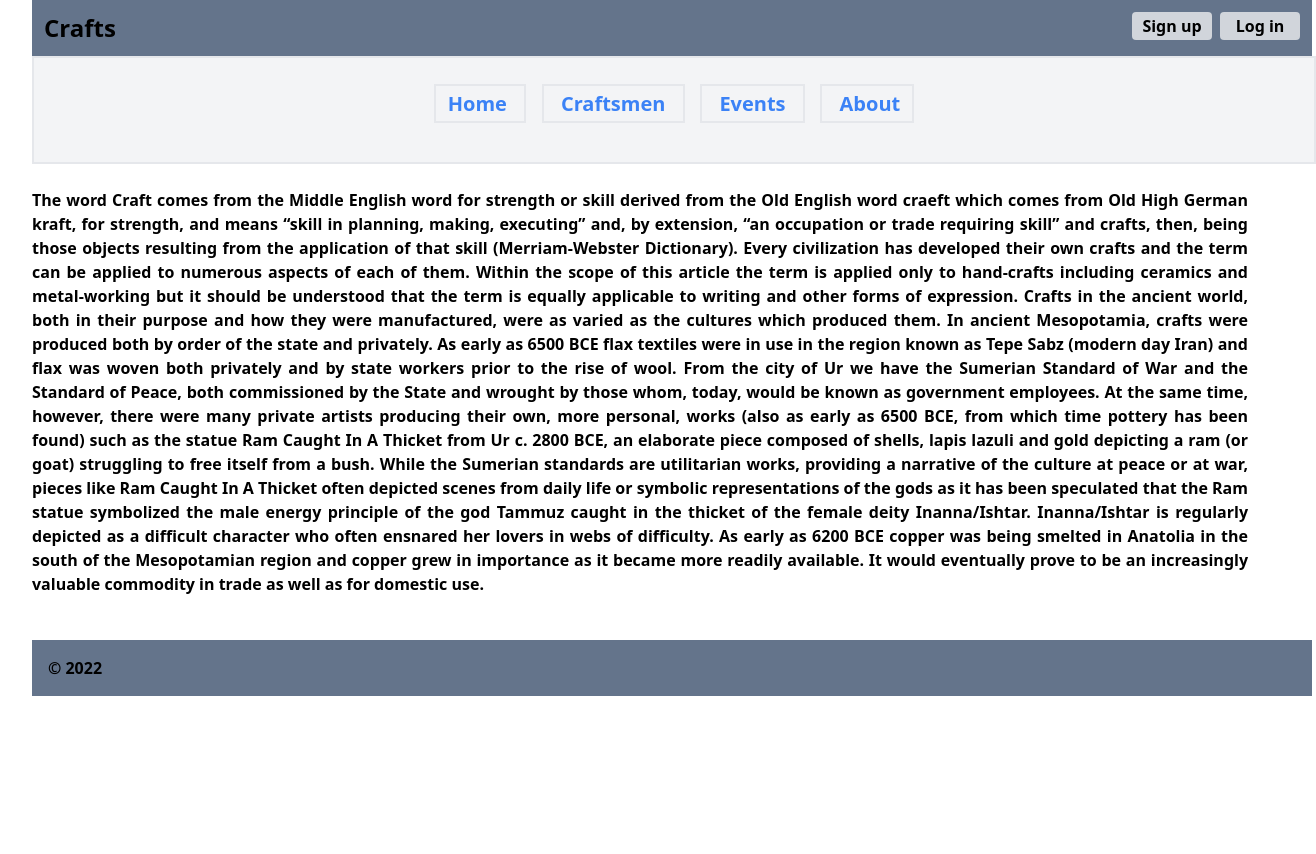
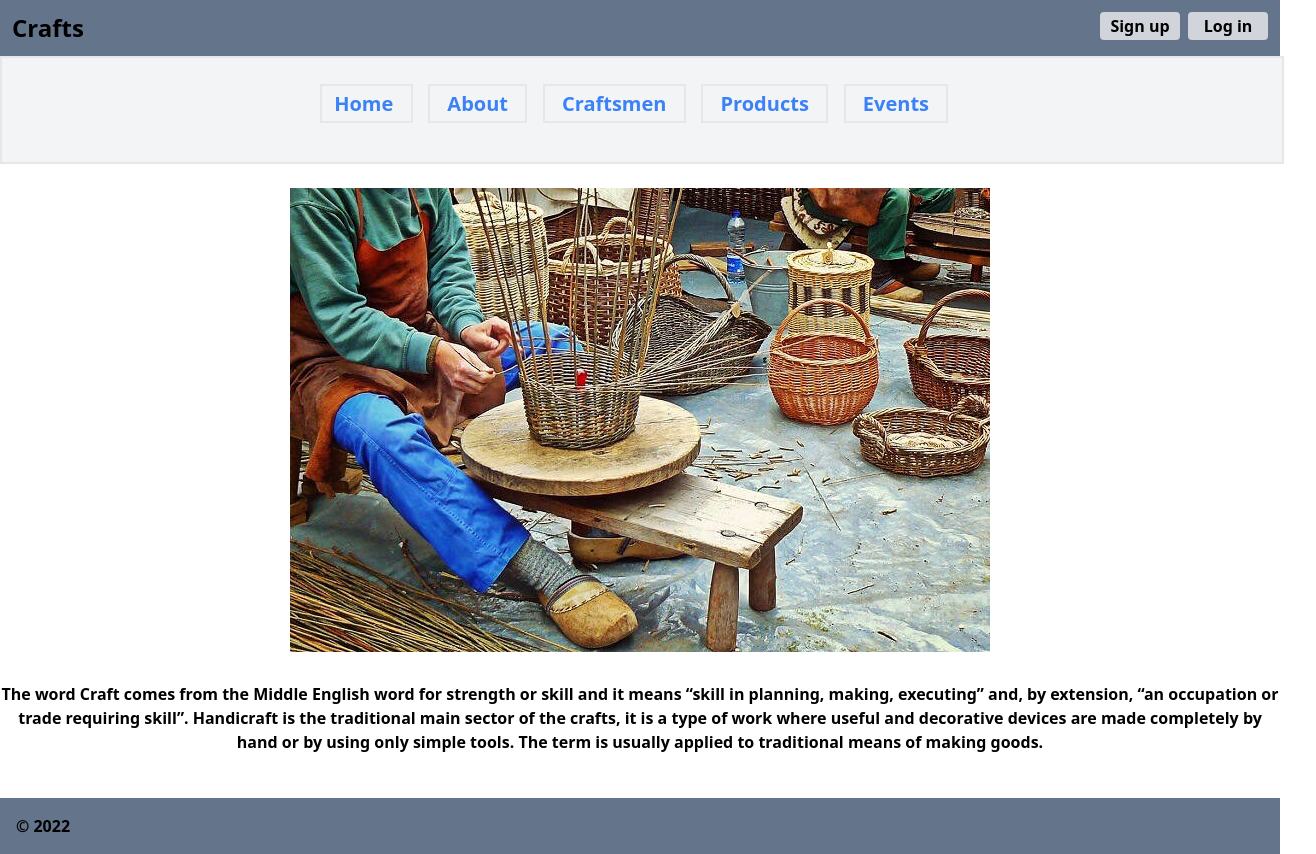
Before and after one commit to muhammadqasemtarboush1/craft-front-end, a Next.js app: page / in a window 1280 px wide. Shown: the whole page, 1316 px wide, since content can reach past the window. Before the commit the page ends 800 px from the top, so only its background shows below. Built offline with nearby package versions, Linux system fonts and the light colour scheme.

Commit message:
adding products+about pages

```diff
--- a/components/Main.js
+++ b/components/Main.js
@@ -1,31 +1,23 @@
-import Link from 'next/link'
+import Image from 'next/dist/client/image'
+import craft3 from '../assets/craft3.jpg';
 
 export default function Main(){
     return (
         <main className=''>
-        <nav className='box-content h-10 border-2 w-screen py-8 bg-gray-100 text-xl font-bold text-center'>
-            <Link href="Home">
-                <a className="h-20 w-20 p-2 border-2 py-1 px-3 text-blue-500 hover:text-blue-800" target="_blank"> Home </a>
-            </Link>
-            &nbsp; &nbsp;
-            <Link href="Craftsmen">
-                <a className="h-20 w-20 p-2 border-2 py-1 px-3 text-blue-500 hover:text-blue-800" target="_blank"> Craftsmen </a>
-            </Link>
-            &nbsp; &nbsp;
-            <Link href="Events">
-                <a className="h-20 w-20 p-2 border-2 py-1 px-3 text-blue-500 hover:text-blue-800" target="_blank"> Events </a>
-            </Link>
-            &nbsp; &nbsp;
-            <Link href="About">
-                <a className="h-20 w-20 p-2 border-2 py-1 px-3 text-blue-500 hover:text-blue-800" target="_blank"> About </a>
-            </Link>
-        </nav>
+        <div className="relative w-450 h-350 rounded-md overflow-hidden text-center">
+        <Image
+        className=''
+        src={craft3}
+        alt="craft"
+        />
+        </div>
         &nbsp; &nbsp;
-        <p className='text-center font-semibold text-justify'>
-            The word Craft comes from the Middle English word for strength or skill derived from the Old English word craeft which comes from Old High German kraft, for strength, and means “skill in planning, making, executing” and, by extension, “an occupation or trade requiring skill” and crafts, then, being those objects resulting from the application of that skill (Merriam-Webster Dictionary). Every civilization has developed their own crafts and the term can be applied to numerous aspects of each of them. Within the scope of this article the term is applied only to hand-crafts including ceramics and metal-working but it should be understood that the term is equally applicable to writing and other forms of expression.
-            Crafts in the ancient world, both in their purpose and how they were manufactured, were as varied as the cultures which produced them. In ancient Mesopotamia, crafts were produced both by order of the state and privately. As early as 6500 BCE flax textiles were in use in the region known as Tepe Sabz (modern day Iran) and flax was woven both privately and by state workers prior to the rise of wool. From the city of Ur we have the Sumerian Standard of War and the Standard of Peace, both commissioned by the State and wrought by those whom, today, would be known as government employees.
-            At the same time, however, there were many private artists producing their own, more personal, works (also as early as 6500 BCE, from which time pottery has been found) such as the statue Ram Caught In A Thicket from Ur c. 2800 BCE, an elaborate piece composed of shells, lapis lazuli and gold depicting a ram (or goat) struggling to free itself from a bush. While the Sumerian standards are utilitarian works, providing a narrative of the culture at peace or at war, pieces like Ram Caught In A Thicket often depicted scenes from daily life or symbolic representations of the gods as it has been speculated that the Ram statue symbolized the male energy principle of the god Tammuz caught in the thicket of the female deity Inanna/Ishtar. Inanna/Ishtar is regularly depicted as a difficult character who often ensnared her lovers in webs of difficulty.
-            As early as 6200 BCE copper was being smelted in Anatolia in the south of the Mesopotamian region and copper grew in importance as it became more readily available. It would eventually prove to be an increasingly valuable commodity in trade as well as for domestic use.
+        <p className='text-center font-semibold'>
+            The word Craft comes from the Middle English word for strength or skill and it means “skill
+            in planning, making, executing” and, by extension, “an occupation or trade requiring skill”.
+            Handicraft is the traditional main sector of the crafts, it is a type of work
+            where useful and decorative devices are made completely by hand or by using only simple tools.
+            The term is usually applied to traditional means of making goods.
         </p>
         </main>
     )
--- /dev/null
+++ b/components/Navigation.js
@@ -0,0 +1,28 @@
+import Link from "next/link"
+
+export default function Navigation(){
+    return(
+        <nav className='box-content h-10 border-2 w-screen py-8 bg-gray-100 text-xl font-bold text-center'>
+        <Link href="/">
+            <a className="h-20 w-20 p-2 border-2 py-1 px-3 text-blue-500 hover:text-blue-800" target="_blank"> Home </a>
+        </Link>
+        &nbsp; &nbsp;
+        <Link href="/About">
+            <a className="h-20 w-20 p-2 border-2 py-1 px-3 text-blue-500 hover:text-blue-800" target="_blank"> About </a>
+        </Link>
+        &nbsp; &nbsp;
+        <Link href="/Craftsmen">
+            <a className="h-20 w-20 p-2 border-2 py-1 px-3 text-blue-500 hover:text-blue-800" target="_blank"> Craftsmen </a>
+        </Link>
+        &nbsp; &nbsp;
+        <Link href="/Products">
+            <a className="h-20 w-20 p-2 border-2 py-1 px-3 text-blue-500 hover:text-blue-800" target="_blank"> Products </a>
+        </Link>
+        &nbsp; &nbsp;
+        <Link href="/Events">
+            <a className="h-20 w-20 p-2 border-2 py-1 px-3 text-blue-500 hover:text-blue-800" target="_blank"> Events </a>
+        </Link>
+        &nbsp; &nbsp;
+  </nav>
+    )
+}
--- a/components/index.js
+++ b/components/index.js
@@ -1,3 +1,4 @@
 export { default as Header } from './Header';
 export { default as Footer } from './Footer';
 export { default as Main } from './Main';
+export { default as Navigation } from './Navigation';
--- /dev/null
+++ b/pages/About.js
@@ -0,0 +1,31 @@
+import { Header, Navigation, Footer } from "../components"
+import Image from 'next/dist/client/image'
+
+import craft2 from '../assets/craft2.jpg';
+
+export default function About(){
+    return (
+        <>
+        <Header/>
+        <Navigation/>
+        &nbsp; &nbsp;
+        <div className="relative w-450 h-350 rounded-md overflow-hidden text-center">
+        <Image
+        layout=""
+        src={craft2}
+        alt="craft"
+        width="450px"
+        height="350px"
+        quality={100}
+        />
+        </div>
+        &nbsp; &nbsp;
+        <p className='text-center font-semibold text-xl'>
+            Our idea for this project is to create a website called crafts for the craftsmen to present their products on. The craftsmen will also be able to sell their products to the customers easily.
+            Nowadays online shopping is taking over the world, so those who cannot afford having a physical store somewhere can take advantage of that having an online shop. The main purpose of creating the website is to show the world that there is a lot of talented people who can do fascinating things but can't afford opening a shop or creating a website, so this can provide these people with an opportunity to do exactly what they have always dreamed of but could not afford.
+            At the same time, we will offer events for the craftsmen and the customers to come, see, and inspect the products and the pieces in real life as they wish.
+        </p>
+        <Footer/>
+        </>
+    )
+}
--- /dev/null
+++ b/pages/Products.js
@@ -0,0 +1,69 @@
+import { Header, Navigation, Footer } from '../components'
+import { useState } from 'react';
+
+export default function Products() {
+  const [userInput, setUserInput] = useState([]);
+  function handleUserInput(e){
+    e.preventDefault();
+    const inputObject = {
+        "Name": e.target.name.value,
+        "Products_name": e.target.name_of.value,
+        "Description": e.target.desc.value,
+        "Price": e.target.price.value,
+    }
+
+    setUserInput([...userInput, inputObject])
+
+    }
+  return (
+    <div className=''>
+      <Header/>
+      <Navigation/>
+      &nbsp; &nbsp;
+      <form onSubmit={handleUserInput} className='ml-6'>
+        <div className='flex ml-3'>
+          <label className='font-semibold'>Craftmen name: </label>
+          <input className='' type="text" name='name' />
+        </div>
+        <br></br>
+          <div className='ml-3'>
+            <label className='font-semibold'>Name of the product: </label>
+            <input className='' type="text" name='name_of' />
+          </div>
+          <br></br>
+          <div className='ml-3 w-1/4'>
+            <label className='font-semibold'>Description: </label>
+            {/* <input className='h-50 w-70' type="text" name='desc'/> */}
+            <textarea rows = "6" cols = "60" name="desc"/>
+          </div>
+          <br></br>
+
+          <div className='ml-4 w-1/4'>
+            <label className='font-semibold'>Price: </label>
+            <input className='' type="text" name='price' size="4"/>
+          </div>
+          <br></br>
+
+          <div className='ml-4 w-40 h-16 bg-gray-300'>
+            <input type="submit" className='w-full h-full font-semibold' value="Add"/>
+          </div>
+
+
+      </form>
+      &nbsp; &nbsp;
+      {
+      userInput.map(item => {
+        return (
+          <>
+            <p className="font-semibold ml-7">{item.Name}</p>
+            <p className="font-semibold ml-7">{item.Products_name}</p>
+            <p className="font-semibold ml-7">{item.Description}</p>
+            <p className="font-semibold ml-7">{item.Price}</p>
+          </>
+     )
+     })
+     }
+      <Footer/>
+    </div>
+  )
+}
--- /dev/null
+++ b/pages/Report.js
@@ -0,0 +1,17 @@
+
+export default function Report(props){
+    return (
+        <>
+        {
+            props.userIput ?
+            <div className="">
+
+            </div>
+            :
+            <div>
+
+            </div>
+        }
+        </>
+    )
+}
--- a/pages/index.js
+++ b/pages/index.js
@@ -1,16 +1,17 @@
 import Head from 'next/head'
-import styles from '../styles/Home.module.css'
-import { Header, Main, Footer } from '../components'
+import { Header, Navigation, Main, Footer } from '../components'
 
 export default function Home() {
   return (
-    <div className={styles.container}>
+    <div className=''>
       <Head>
-        <title>Create Next App</title>
+        <title>Crafts</title>
         <meta name="description" content="Craftsmen website" />
         <link rel="icon" href="/favicon.ico" />
       </Head>
       <Header/>
+      <Navigation/>
+      &nbsp; &nbsp;
       <Main/>
       <Footer/>
     </div>
```
Also changed, not shown: assets/craft2.jpg (added), assets/craft3.jpg (added).
